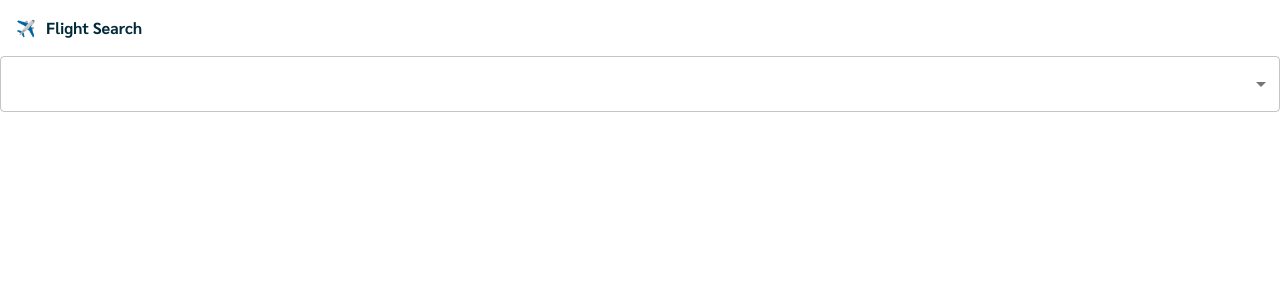
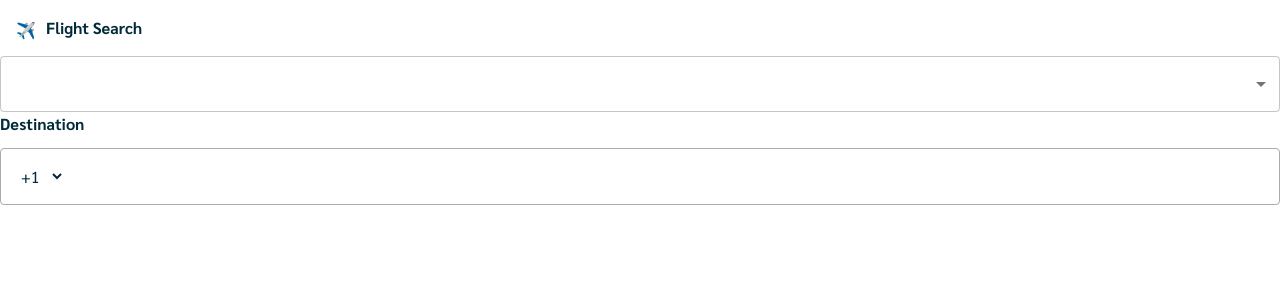
Before and after one commit to Mysterioucz/Se-Project, a Next.js app in the folder frontend/: page /flights/search in a window 1280 px wide. Shown: the top 300 px of the page. Built offline with nearby package versions, Linux system fonts and the light colour scheme; what @mui/material-nextjs would draw is missing.

Commit message:
feat: implement flight search page with SelectShowList and TextFieldComponent, and create ItemComponent

```diff
--- a/frontend/src/app/flights/search/page.tsx
+++ b/frontend/src/app/flights/search/page.tsx
@@ -1,21 +1,33 @@
-import Item from "@/components/Item";
-import SelectShowList from "@/components/Select";
+'use client';
+import Item from "@/components/item";
+import SelectShowList from "@/components/select";
+import TextFieldComponent from "@/components/text_field";
+import { Checkbox } from "@mui/material";
 import MenuItem from "@mui/material/MenuItem";
+import { useState } from "react";
 
 export default function Page(){
-    return <div className="flex flex-col w-full h-full">
-        <Item
-            prefixIcon={<span>✈️</span>}
-            title="Flight Search"
-        />
+    const [selectValue, setSelectValue] = useState('')
+
+    return (
+        <div className="flex flex-col w-full h-full">
+            <Item prefix={<span>✈️</span>} label="Flight Search" />
             <SelectShowList
                 labelId="flight-search"
                 id="flight-search-select"
-            value="Test1234455"
+                value={selectValue}
+                onChange={(event) => {
+                    // Handles MUI Select event signature
+                    const value =
+                        event?.target?.value ?? (event as any)?.value ?? "";
+                    setSelectValue(value as string);
+                }}
             >
                 <MenuItem value="one">One</MenuItem>
                 <MenuItem value="two">Two</MenuItem>
                 <MenuItem value="three">Three</MenuItem>
             </SelectShowList>
+            <TextFieldComponent label="Destination" />
         </div>
+    );
 }
--- a/frontend/src/components/TextField.tsx
+++ /dev/null
@@ -1,8 +0,0 @@
-import TextField from "@mui/material/TextField";
-
-export default function TextFieldComponent(){
-
-    return (
-        <TextField></TextField>
-    )
-}
--- a/frontend/src/components/Item.tsx
+++ b/frontend/src/components/item.tsx
@@ -4,11 +4,12 @@ import { ReactNode, useState } from "react";
 type ItemState = "enabled" | "focused" | "hover";
 
 interface Props {
-    prefixIcon: ReactNode;
-    title: string;
+    prefix: ReactNode;
+    label: string;
+    onClick?: () => void;
 }
 
-export default function ItemComponent({ prefixIcon, title }: Props) {
+export default function ItemComponent({ prefix, label, onClick }: Props) {
     function resolveTextColor(state: ItemState) {
         switch (state) {
             case "enabled":
@@ -52,18 +53,21 @@ export default function ItemComponent({ prefixIcon, title }: Props) {
     const bgColor = resolveBackgroundColor(state);
 
     return (
-        <div
-            className={`flex p-4 ${bgColor} gap-[0.625rem] w-[15.625rem] h-fit rounded-sm`}
+        <button
+            className={`flex items-center p-4 ${bgColor} gap-[0.625rem] w-[15.625rem] h-fit rounded-sm`}
             onMouseEnter={() => handleStateChange("hover")}
             onMouseLeave={() => handleStateChange("enabled")}
             onFocus={() => handleStateChange("focused")}
+            onClick={onClick}
         >
-            <div className={`h-[1.25rem] w-[1.25rem] ${iconColor}`}>
-                {prefixIcon}
+            <div
+                className={`max-w-[1.25rem] max-h-[1.25rem] h-[1.25rem] w-[1.25rem] ${iconColor}`}
+            >
+                {prefix}
             </div>
-            <div className="flex-1">
-                <h3 className={`font-bold ${textColor}`}>{title}</h3>
+            <div className="flex h-fit items-center">
+                <h3 className={`font-bold ${textColor}`}>{label}</h3>
             </div>
-        </div>
+        </button>
     );
 }
--- /dev/null
+++ b/frontend/src/components/prefix/tel_prefix.tsx
@@ -0,0 +1,21 @@
+import NativeSelect from "@mui/material/NativeSelect";
+
+interface Props {
+    value?: string;
+    onChange?: (event: React.ChangeEvent<{ value: unknown }>) => void;
+}
+
+export default function TelPrefix({ value, onChange }: Props) {
+    return (
+        <select className="outline-none" name="tel-prefix" id="tel-prefix" value={value} onChange={onChange}>
+            <option value="+1">+1</option>
+            <option value="+44">+44</option>
+            <option value="+61">+61</option>
+            <option value="+66">+66</option>
+            <option value="+81">+81</option>
+            <option value="+82">+82</option>
+            <option value="+84">+84</option>
+            <option value="+86">+86</option>
+        </select>
+    );
+}
--- a/frontend/src/components/Select.tsx
+++ b/frontend/src/components/select.tsx
@@ -1,4 +1,3 @@
-"use client";
 import { createTheme, Select } from "@mui/material";
 
 interface Props {
--- /dev/null
+++ b/frontend/src/components/text_field.tsx
@@ -0,0 +1,46 @@
+import MenuItem from "@mui/material/MenuItem";
+import NativeSelect from "@mui/material/NativeSelect";
+import TelPrefix from "./prefix/tel_prefix";
+
+interface Props {
+    label: string;
+    placeHolder?: string;
+    telForm?: boolean;
+    required?: boolean;
+    disabled?: boolean;
+    error?: boolean;
+    helperText?: string;
+}
+
+export default function TextFieldComponent({
+    label,
+    placeHolder,
+    telForm = true,
+    required,
+    disabled,
+    error,
+    helperText,
+}: Props) {
+    const telPrefix = telForm ? "+1 (US)" : "";
+
+    return (
+        <div className="flex flex-col w-full h-fit gap-3">
+            <h3 className="text-primary-900 font-bold">{label}</h3>
+            <div
+                className={`flex p-4 gap-2.5 text-primary-900 text-[1rem] rounded-[0.25rem] border border-gray-200 ${
+                    disabled ? "" : "hover:border-gray-400"
+                } active:outline-primary-600`}
+            >
+                {telForm && (
+                   <TelPrefix />
+                )}
+                <input
+                    className="w-full h-full bg-transparent outline-none"
+                    type="text"
+                    placeholder={placeHolder}
+                    disabled={disabled}
+                />
+            </div>
+        </div>
+    );
+}
```
Lines whose indentation alone changed are shown as unchanged.
